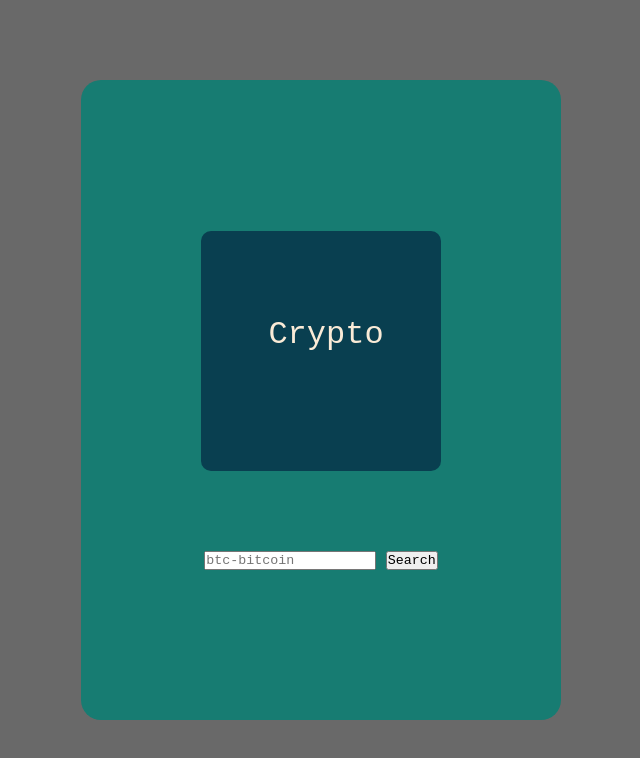
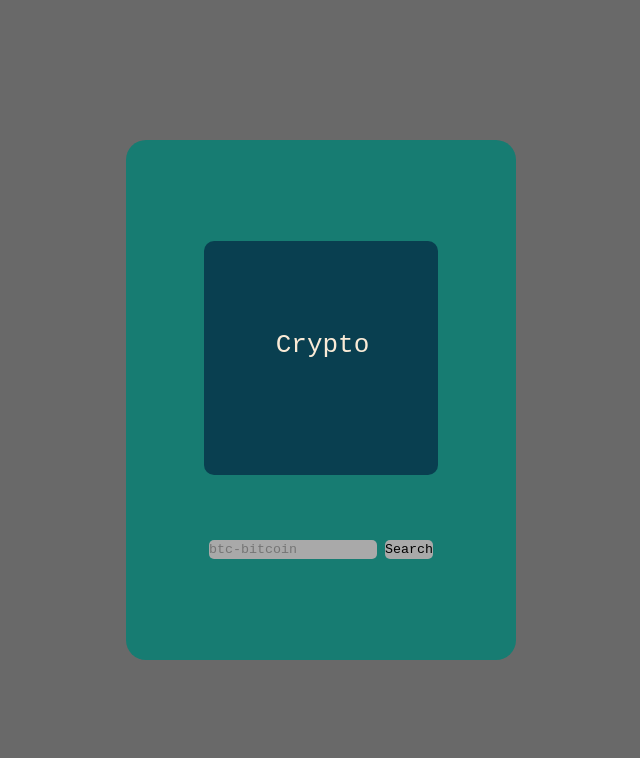
Before and after one commit to ricardoci/CryptoData, a plain HTML site: page index.html in a window 1280 px wide. Shown: the whole page, without its empty margins (319-959 px from the left). Drawn offline with nearby package versions, Linux system fonts and the light colour scheme.

Commit message:
cleaned up the ui

```diff
--- a/assets/style.css
+++ b/assets/style.css
@@ -2,7 +2,7 @@
     margin:0;
     padding: 0;
     box-sizing: border-box;
-    font-family: 'Courier New', Courier, monospace;
+    font-family: monospace;
 }
 
 .appWrapper{
@@ -29,11 +29,11 @@
     align-items: center;
     justify-content: center;
     background-color: #093f50;
-    height:15rem;
-    width:15rem;
+    height:18rem;
+    width:18rem;
     border-radius: 10px;
     margin-bottom: 5rem;
-    padding-left: 10px;
+    padding-left: 3px;
 }
 .allCryptodata{
     align-items: center;
@@ -49,3 +49,20 @@
     margin:0;
     margin-bottom: 2rem;
 }
+input {
+    border-radius: 5px;
+    height: 1.5rem;
+    background-color: darkgray;
+    outline: none;
+    outline: none;
+    border-style: none;
+
+
+}
+#search-button{
+    cursor: pointer;
+}
+#search-button:hover{
+    background-color:darkgoldenrod;
+
+}
```
